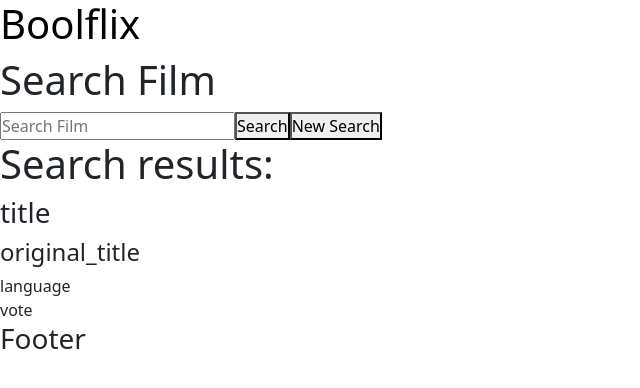
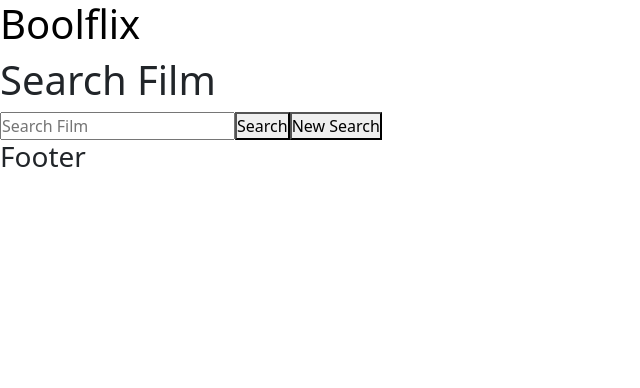
Before and after one commit to easygode/vite-boolflix, a Vue app: page / in a window 1280 px wide. Shown: the top 388 px of the page, without its empty margins (0-640 px from the left). Built offline with nearby package versions, Linux system fonts and the light colour scheme.

Commit message:
milestone-1: S&D of basic movie data

```diff
--- a/src/components/CardApp.vue
+++ b/src/components/CardApp.vue
@@ -2,19 +2,16 @@
 import CountryFlag from 'vue-country-flag-next'
 export default {
   name: 'Card',
-
+  props: {
+    info: Object
+    }
   }
 
 </script>
 
 <template>
-<h1>Search results:</h1>
-<article>
-    <h3>title</h3>
-    <h4>original_title</h4>
-    <div>language</div>
-    <div>vote</div>
-</article>
+
+
 </template>
 
 <style lang="scss" scoped>
```
